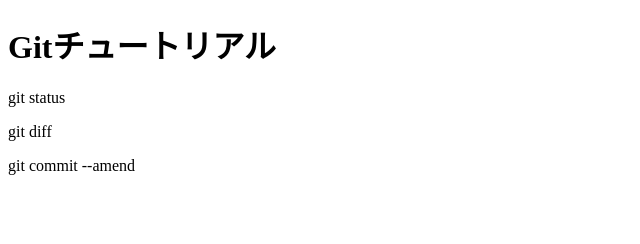
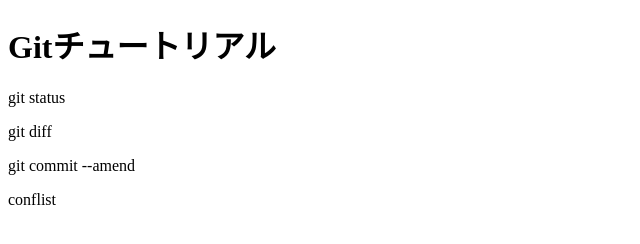
Before and after one commit to satsuki109/git_tutorial, a plain HTML site: page index.html in a window 1280 px wide. Shown: the full height of the page, 0-640 px from the left. Drawn offline with Linux system fonts and the light colour scheme.

Commit message:
conflictを追記

```diff
--- a/index.html
+++ b/index.html
@@ -13,6 +13,7 @@
   <p>git status</p>
   <p>git diff</p>
   <p>git commit --amend</p>
+  <p>conflist</p>
 </body>
 
 </html>
```
